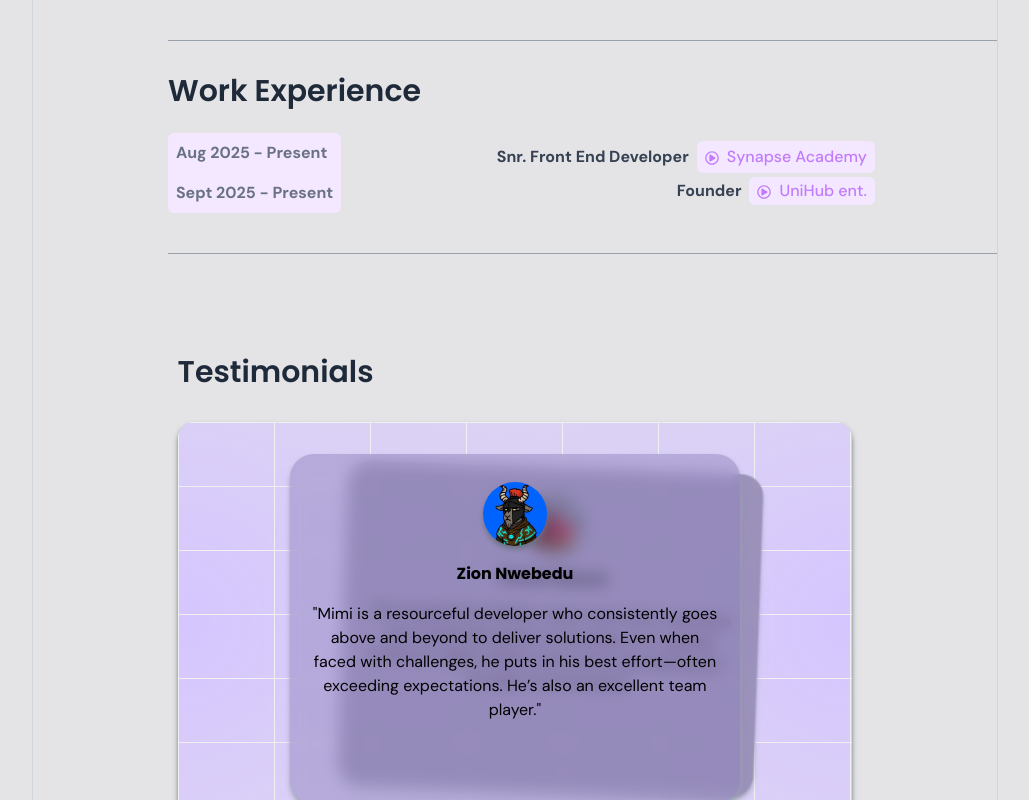
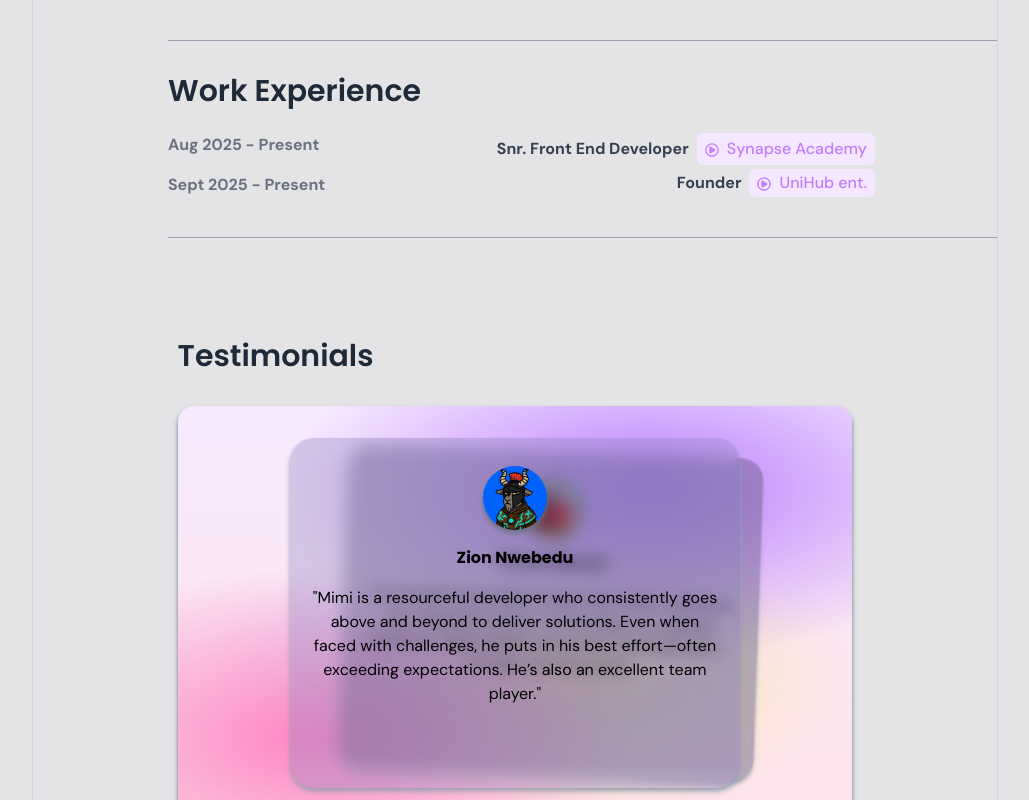
Before and after one commit to OkataMiracleDev/my_portfolio, a Next.js app: page / in a window 1280 px wide. Shown: the part 3780-4580 px from the top of the page, without its empty margins (125-1154 px from the left). Built offline with nearby package versions, Linux system fonts and the light colour scheme; a web font is replaced by a local one.

Commit message:
style(Home): update background styles and remove unused classes
- Simplify testimonial background gradients for better performance
- Remove redundant purple background class in Experience component
- Adjust testimonial card opacity for improved readability

```diff
--- a/components/Home/Experience/Experience.tsx
+++ b/components/Home/Experience/Experience.tsx
@@ -9,7 +9,7 @@ const Experience = () => {
             <SectionHeading heading='Work Experience' />
         </div>
         <div style={{gridTemplateColumns: '0.5fr 1fr'}} className='w-full grid items-center'>
-            <div className='flex flex-col gap-9 p-2 bg-purple-100 md:bg-none rounded-md w-fit md:gap-4'>
+            <div className='flex flex-col gap-9 md:bg-none rounded-md w-fit md:gap-4'>
                 <p className='font-semibold text-gray-500 text-sm md:text-base'>Aug 2025 - Present</p>
                 <p className='font-semibold text-gray-500 text-sm md:text-base'>Sept 2025 - Present</p>
             </div>
--- a/components/Home/Testimonials/TestimonialSlider.tsx
+++ b/components/Home/Testimonials/TestimonialSlider.tsx
@@ -14,7 +14,7 @@ const TestimonialSlider = () => {
         <Swiper effect={'cards'} grabCursor={true} modules={[EffectCards]} className='md:w-[450px] md:h-[350px] h-[400px] w-[95%] ' >
             {testimonialData.map((data)=>{
                 return (
-                    <SwiperSlide key={data.id} className='backdrop-blur-sm bg-[#9084be7c] shadow-md shadow-gray-400 rounded-3xl block '>
+                    <SwiperSlide key={data.id} className='backdrop-blur-sm bg-[#9084be56] shadow-md shadow-gray-400 rounded-3xl block '>
                         <div className='py-7 px-5 w-full flex flex-col items-center justify-center'>
                             <div className='bg-blue w-[4rem] h-[4rem] rounded-full shadow-md shadow-gray-500 '>
                                 <Image src={data.image} width={100} height={100} alt='client' className='rounded-full h-full  w-full object-center object-cover' />
--- a/components/Home/Testimonials/Testimonials.tsx
+++ b/components/Home/Testimonials/Testimonials.tsx
@@ -12,19 +12,14 @@ const Testimonials = () => {
                 </div>
                 {/* Slider */}
                 <div  style={{
-     backgroundImage: `
-       linear-gradient(to right, #f0f0f0 1px, transparent 1px),
-       linear-gradient(to bottom, #f0f0f0 1px, transparent 1px),
-       radial-gradient(circle 600px at 0% 200px, #d5c5ff, transparent),
-       radial-gradient(circle 600px at 100% 200px, #d5c5ff, transparent)
-     `,
-     backgroundSize: `
-       96px 64px,
-       96px 64px,
-       100% 100%,
-       100% 100%
-     `,
-   }}
+      background: `
+        radial-gradient(ellipse 80% 60% at 70% 20%, rgba(175, 109, 255, 0.85), transparent 68%),
+        radial-gradient(ellipse 70% 60% at 20% 80%, rgba(255, 100, 180, 0.75), transparent 68%),
+        radial-gradient(ellipse 60% 50% at 60% 65%, rgba(255, 235, 170, 0.98), transparent 68%),
+        radial-gradient(ellipse 65% 40% at 50% 60%, rgba(120, 190, 255, 0.3), transparent 68%),
+        linear-gradient(180deg, #f7eaff 0%, #fde2ea 100%)
+      `,
+    }}
     className='w-full flex justify-center items-center py-8 rounded-2xl shadow-md shadow-gray-500'>
                     <div className='md:w-full w-[80%]'>
                         <TestimonialSlider />
```
